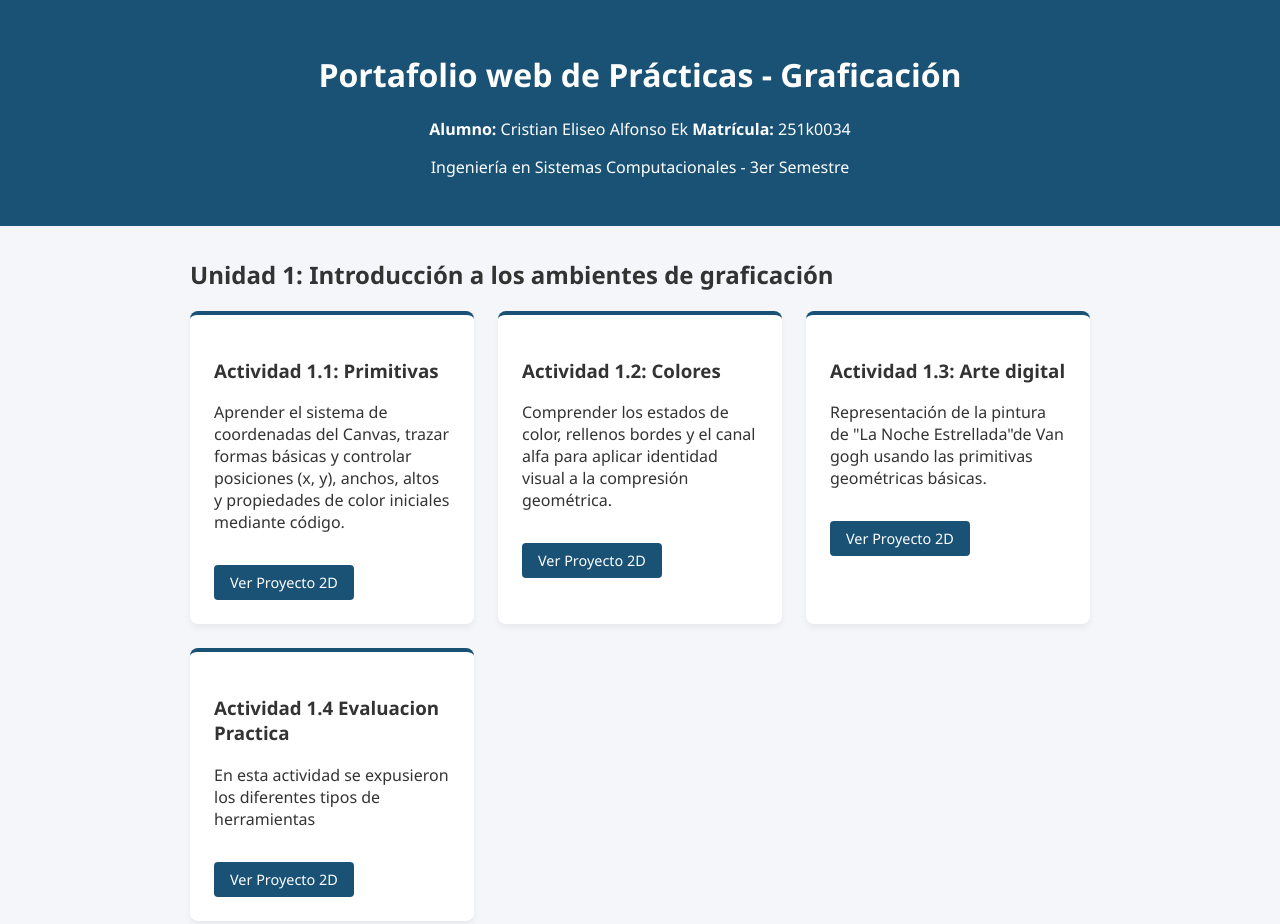
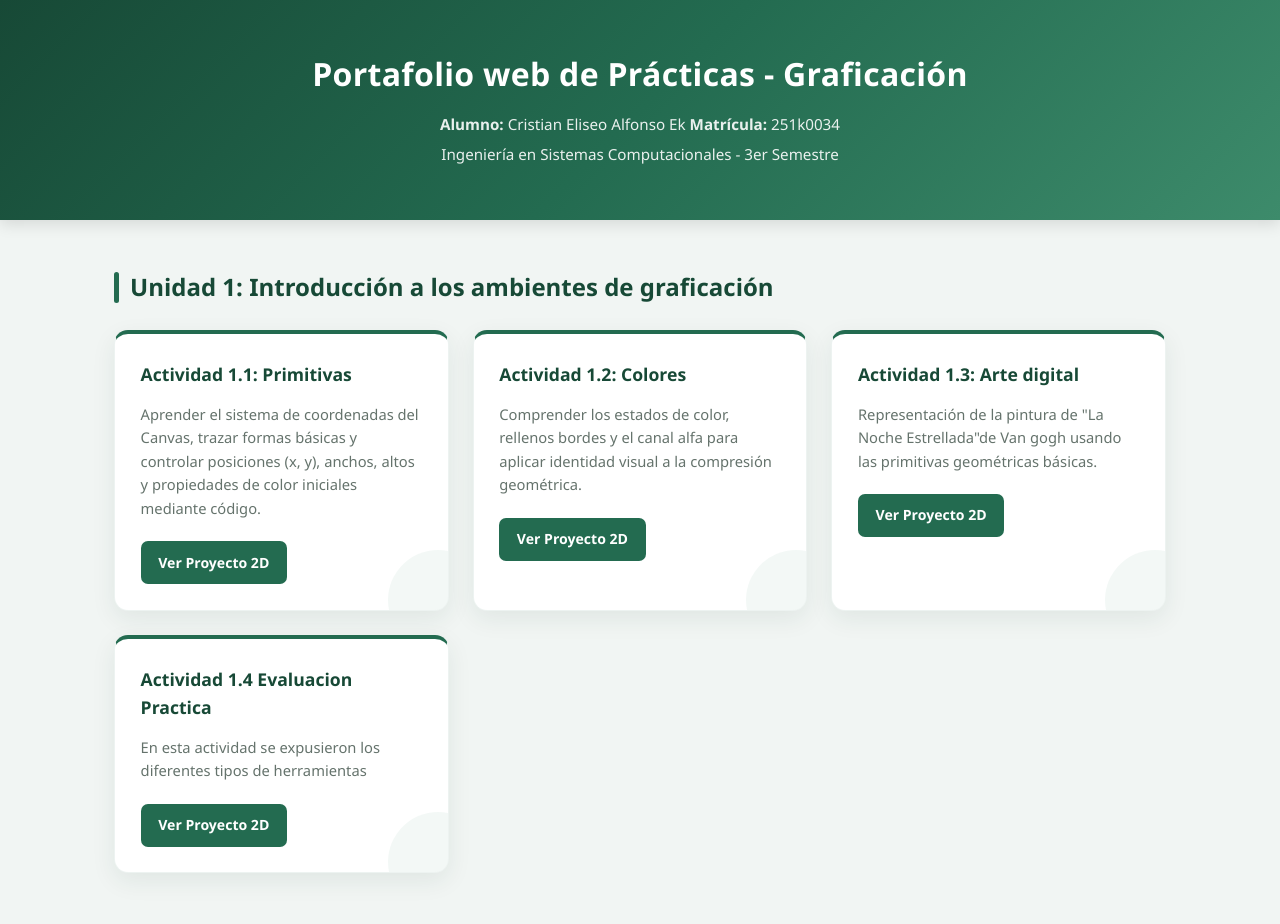
Before and after one commit to Cris-blip-jpn/graficacion_portafolio_cristian_alfonso, a plain HTML site: page index.html in a window 1280 px wide. Shown: the top 924 px of the page. Drawn offline with Linux system fonts and the light colour scheme.

Commit message:
Update style.css

```diff
--- a/CSS/style.css
+++ b/CSS/style.css
@@ -1,62 +1,271 @@
-/* css/styles.css */
+/* ================================
+   VARIABLES
+================================ */
 :root {
-    --bg-color: #f4f6f9;
-    --text-color: #333;
-    --primary-color: #1a5276;
+    --bg-color: #f1f5f3;
+    --text-color: #26332d;
+    --text-secondary: #65736c;
+
+    --primary-color: #236b50;
+    --primary-dark: #174936;
+    --primary-light: #3d8b6b;
+
     --card-bg: #ffffff;
+
+    --shadow: 0 8px 25px rgba(27, 63, 49, 0.08);
+    --shadow-hover: 0 15px 35px rgba(27, 63, 49, 0.16);
+}
+
+/* ================================
+   RESET
+================================ */
+* {
+    box-sizing: border-box;
+}
+
+html {
+    scroll-behavior: smooth;
 }
 
 body {
     font-family: 'Segoe UI', Tahoma, Geneva, Verdana, sans-serif;
-    background-color: var(--bg-color);
+    background: var(--bg-color);
     color: var(--text-color);
     margin: 0;
     padding: 0;
+    line-height: 1.6;
 }
 
+/* ================================
+   HEADER
+================================ */
 header {
-    background-color: var(--primary-color);
+    background: linear-gradient(
+        135deg,
+        var(--primary-dark),
+        var(--primary-color),
+        var(--primary-light)
+    );
+
     color: white;
-    padding: 2rem;
+    padding: 3rem 1.5rem;
+
     text-align: center;
+
+    box-shadow: 0 4px 15px rgba(0, 0, 0, 0.12);
 }
 
-main {
-    max-width: 900px;
-    margin: 2rem auto;
-    padding: 0 1rem;
+header h1 {
+    margin: 0 0 0.8rem;
+    font-size: 2rem;
+    font-weight: 700;
+    letter-spacing: 0.3px;
 }
 
-.unidad-seccion {
-    margin-bottom: 3rem;
+header p {
+    margin: 0.35rem 0;
+    font-size: 0.95rem;
+    opacity: 0.9;
 }
 
+/* ================================
+   CONTENIDO PRINCIPAL
+================================ */
+main {
+    max-width: 1100px;
+    margin: 3rem auto;
+    padding: 0 1.5rem;
+}
+
+/* ================================
+   SECCIONES
+================================ */
+.unidad-seccion {
+    margin-bottom: 4rem;
+}
+
+.unidad-seccion h2 {
+    font-size: 1.5rem;
+    margin-bottom: 1.5rem;
+
+    color: var(--primary-dark);
+
+    position: relative;
+    padding-left: 1rem;
+}
+
+/* Línea decorativa */
+.unidad-seccion h2::before {
+    content: "";
+
+    position: absolute;
+    left: 0;
+    top: 4px;
+
+    width: 5px;
+    height: 80%;
+
+    background: var(--primary-color);
+    border-radius: 5px;
+}
+
+/* ================================
+   GRID DE ACTIVIDADES
+================================ */
 .grid-actividades {
     display: grid;
-    grid-template-columns: repeat(auto-fit, minmax(280px, 1fr));
+
+    grid-template-columns: repeat(
+        auto-fit,
+        minmax(280px, 1fr)
+    );
+
     gap: 1.5rem;
+
     margin-top: 1rem;
 }
 
+/* ================================
+   TARJETAS
+================================ */
 .tarjeta-actividad {
     background: var(--card-bg);
-    border-radius: 8px;
-    padding: 1.5rem;
-    box-shadow: 0 4px 6px rgba(0,0,0,0.05);
+
+    border-radius: 14px;
+
+    padding: 1.6rem;
+
+    box-shadow: var(--shadow);
+
+    border: 1px solid rgba(35, 107, 80, 0.08);
+
     border-top: 4px solid var(--primary-color);
+
+    transition:
+        transform 0.3s ease,
+        box-shadow 0.3s ease,
+        border-color 0.3s ease;
+
+    position: relative;
+
+    overflow: hidden;
 }
 
+/* Efecto al pasar el mouse */
+.tarjeta-actividad:hover {
+    transform: translateY(-7px);
+
+    box-shadow: var(--shadow-hover);
+
+    border-top-color: var(--primary-light);
+}
+
+/* Brillo decorativo */
+.tarjeta-actividad::after {
+    content: "";
+
+    position: absolute;
+
+    width: 100px;
+    height: 100px;
+
+    background: rgba(61, 139, 107, 0.06);
+
+    border-radius: 50%;
+
+    right: -40px;
+    bottom: -40px;
+}
+
+/* ================================
+   TITULO DE TARJETA
+================================ */
+.tarjeta-actividad h3 {
+    margin-top: 0;
+    margin-bottom: 0.8rem;
+
+    font-size: 1.1rem;
+
+    color: var(--primary-dark);
+}
+
+/* ================================
+   TEXTO
+================================ */
+.tarjeta-actividad p {
+    color: var(--text-secondary);
+
+    font-size: 0.92rem;
+
+    margin-bottom: 0;
+}
+
+/* ================================
+   BOTONES
+================================ */
 .btn-enlace {
     display: inline-block;
-    margin-top: 1rem;
-    padding: 0.5rem 1rem;
-    background-color: var(--primary-color);
+
+    margin-top: 1.3rem;
+
+    padding: 0.65rem 1.1rem;
+
+    background: var(--primary-color);
+
     color: white;
+
     text-decoration: none;
-    border-radius: 4px;
-    font-size: 0.9rem;
+
+    border-radius: 7px;
+
+    font-size: 0.88rem;
+
+    font-weight: 600;
+
+    transition:
+        background 0.25s ease,
+        transform 0.25s ease,
+        box-shadow 0.25s ease;
 }
 
 .btn-enlace:hover {
-    opacity: 0.9;
+    background: var(--primary-dark);
+
+    transform: translateY(-2px);
+
+    box-shadow: 0 5px 12px rgba(35, 107, 80, 0.25);
 }
+
+/* ================================
+   EFECTO AL PRESIONAR
+================================ */
+.btn-enlace:active {
+    transform: translateY(0);
+}
+
+/* ================================
+   RESPONSIVE
+================================ */
+@media (max-width: 600px) {
+
+    header {
+        padding: 2rem 1rem;
+    }
+
+    header h1 {
+        font-size: 1.5rem;
+    }
+
+    main {
+        margin: 2rem auto;
+        padding: 0 1rem;
+    }
+
+    .grid-actividades {
+        grid-template-columns: 1fr;
+    }
+
+    .tarjeta-actividad {
+        padding: 1.3rem;
+    }
+}
```
